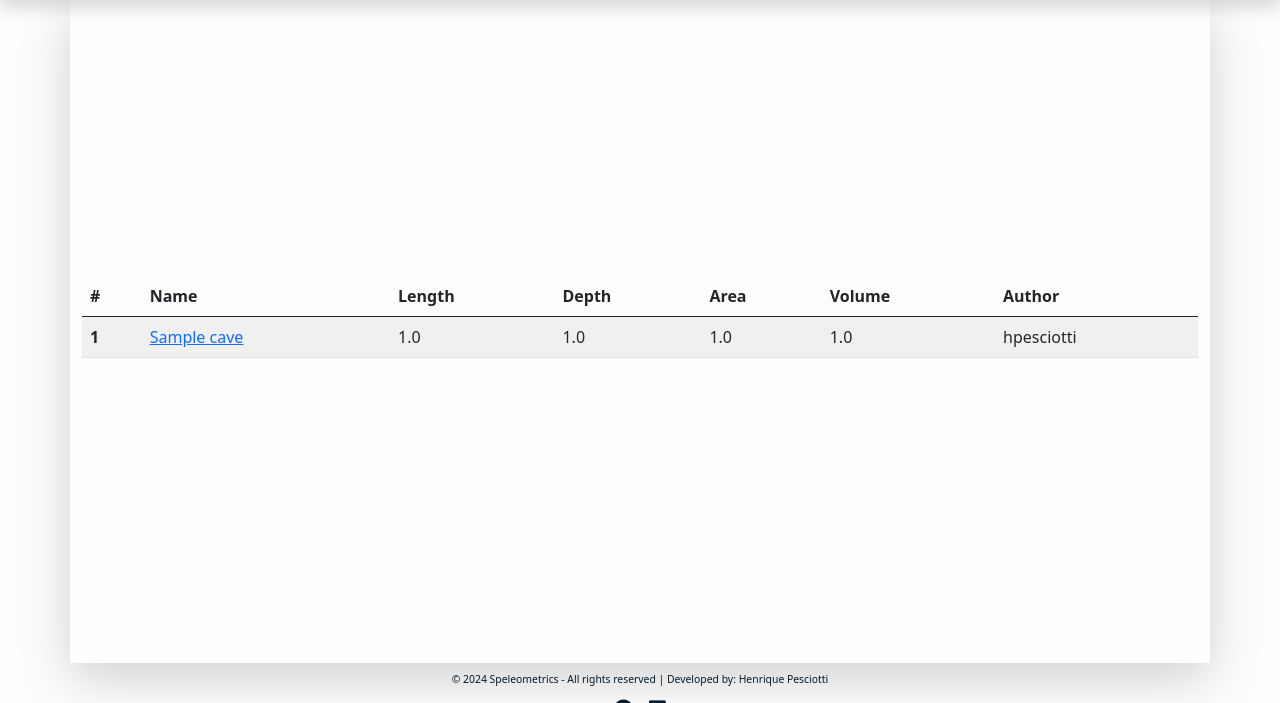
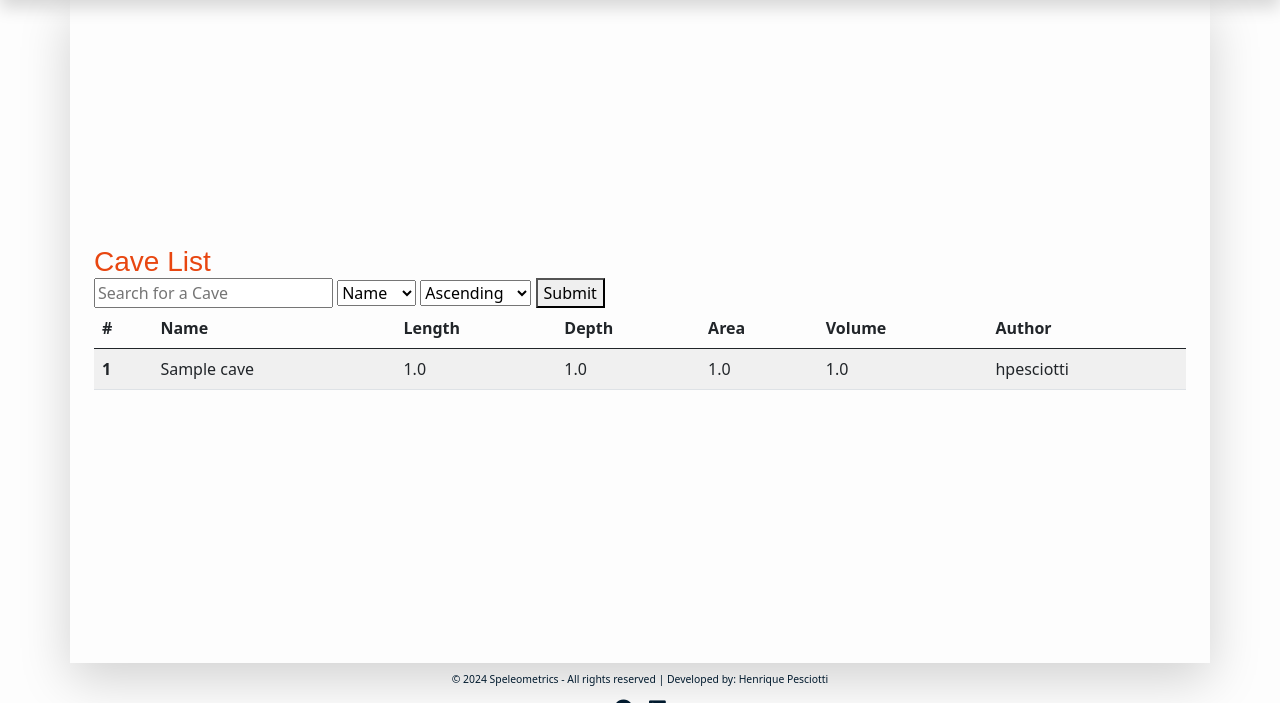
Before and after one commit to Code-Institute-Submissions/Speleometrics, a Django app: page / in a window 1280 px wide. Shown: the part 76-779 px from the top of the page. Run offline with Django 4.2, Linux system fonts and the light colour scheme; data comes from the database, SQL or seed files in the repository; tables that the repository leaves empty hold one stand-in row (values such as "Sample post"); parts of the project's set-up code (start-up, migrations or seed data) failed here and were passed over; some libraries are stand-ins or nearby versions.

Commit message:
feat: add filtering, sorting and ordering to search caves

```diff
--- a/caves/templates/cave/index.html
+++ b/caves/templates/cave/index.html
@@ -5,6 +5,31 @@
 <!-- index.html content starts here -->
 <div class="container-fluid m-auto">
     <div class="row">
+        <div class="col-12 md-8">
+            <h3 class="orange">Cave List</h3>
+
+            <!-- Search Bar -->
+            <form method="GET">
+                <input type="text" name="q" placeholder="Search for a Cave" value="{{ search_term }}">
+
+                <!-- Ordenação por campo -->
+                <select name="sort">
+                    <option value="cave_name" {% if "cave_name" in current_sorting %}selected{% endif %}>Name</option>
+                    <option value="length" {% if "length" in current_sorting %}selected{% endif %}>Length</option>
+                    <option value="depth" {% if "depth" in current_sorting %}selected{% endif %}>Depth</option>
+                    <option value="area" {% if "area" in current_sorting %}selected{% endif %}>Area</option>
+                    <option value="volume" {% if "volume" in current_sorting %}selected{% endif %}>Volume</option>
+                </select>
+
+                <!-- Direção da ordenação -->
+                <select name="direction">
+                    <option value="asc" {% if "asc" in current_sorting %}selected{% endif %}>Ascending</option>
+                    <option value="desc" {% if "desc" in current_sorting %}selected{% endif %}>Descending</option>
+                </select>
+
+                <button type="submit">Submit</button>
+            </form>
+
             <table class="table table-striped">
                 <thead>
                     <tr>
@@ -18,15 +43,19 @@
                     </tr>
                 </thead>
                 <tbody>
-                {% for cave in page_obj %}
+                    {% for cave in caves %}
                     <tr>
                         <th scope="row">{{ cave.id }}</th>
-                    <td><a href="{% url 'cave_page' cave_name=cave.cave_name %}" class="post-link">{{ cave.cave_name }}</a></td>
+                        <td>{{ cave.cave_name }}</td>
                         <td>{{ cave.length }}</td>
                         <td>{{ cave.depth }}</td>
                         <td>{{ cave.area }}</td>
                         <td>{{ cave.volume }}</td>
-                    <td>{{ cave.user }}</td>
+                        <td>{{ cave.user.username }}</td>
+                    </tr>
+                    {% empty %}
+                    <tr>
+                        <td colspan="7">No caves found.</td>
                     </tr>
                     {% endfor %}
                 </tbody>
@@ -35,28 +64,27 @@
             {% if is_paginated %}
             <nav aria-label="Page navigation">
                 <ul class="pagination justify-content-center">
-                {% if page_obj.has_previous %}
-                <li class="page-item">
-                    <a href="?page={{ page_obj.previous_page_number }}" class="page-link"> &laquo; PREV</a>
-                </li>
+                    <div class="pagination">
+                        <span class="step-links">
+                            {% if caves.has_previous %}
+                                <a href="?page={{ caves.previous_page_number }}&q={{ search_term }}&sort={{ current_sorting }}">Anterior</a>
                             {% endif %}
 
-                {% for num in page_obj.paginator.page_range %}
-                <li class="page-item {% if page_obj.number == num %}active{% endif %}">
-                    <a href="?page={{ num }}" class="page-link">{{ num }}</a>
-                </li>
-                {% endfor %}
+                            <span class="current">
+                                Página {{ caves.number }} de {{ caves.paginator.num_pages }}.
+                            </span>
 
-                {% if page_obj.has_next %}
-                <li class="page-item">
-                    <a href="?page={{ page_obj.next_page_number }}" class="page-link"> NEXT &raquo;</a>
-                </li>
+                            {% if caves.has_next %}
+                                <a href="?page={{ caves.next_page_number }}&q={{ search_term }}&sort={{ current_sorting }}">Próxima</a>
                             {% endif %}
+                        </span>
+                    </div>
                 </ul>
             </nav>
             {% endif %}
         </div>
     </div>
+</div>
 
 <!-- index.html content ends here -->
 {% endblock %}
--- a/caves/urls.py
+++ b/caves/urls.py
@@ -2,7 +2,7 @@ from . import views
 from django.urls import path
 
 urlpatterns = [
-    path('', views.cave_list_table, name='home'),
+    path('', views.search_caves, name='home'),
     path('cave/<str:cave_name>/', views.cave_page, name='cave_page'),
     path('cave/<str:cave_name>/edit/<str:username>', views.edit_cave, name='edit_cave'),
     path('cave/<str:cave_name>/delete/<str:username>', views.delete_cave, name='delete_cave'),
--- a/caves/views.py
+++ b/caves/views.py
@@ -1,25 +1,53 @@
 from django.core.paginator import Paginator
+from django.db.models import Q
+from django.db.models.functions import Lower
 from django.shortcuts import render, get_object_or_404, redirect
 from django.contrib.auth.decorators import login_required
 from django.http import HttpResponseForbidden
 from profiles.models import Profile
 from .models import Cave
-from caves.forms import CaveForm
+from .forms import CaveForm
 
-def cave_list_table(request):
+
+def search_caves(request):
     """
-    Retuns all caves in a paginated view
+    Returns caves according to sorting queries in a paginated view.
+    Inspired by shop k-beauty developed by Joy Zadan.
     """
-    cave_list = Cave.objects.all()
-    paginate_by = Paginator(cave_list, 50)
+    caves = Cave.objects.all()
+    query = request.GET.get('q', '')
+    sortkey = request.GET.get('sort', 'cave_name')
+    direction = request.GET.get('direction', 'asc')
 
+    # Filtering
+    if query:
+        caves = caves.filter(
+            Q(cave_name__icontains=query) | Q(description__icontains=query))
+
+    # Sorting
+    if sortkey in ['cave_name', 'user', 'length', 'depth', 'area', 'volume']:
+        if sortkey == 'cave_name':
+            caves = caves.annotate(
+                lower_cave_name=Lower(
+                    'cave_name')).order_by('lower_cave_name')
+        elif sortkey == 'user':
+            caves = caves.order_by('user__username')
+        else:
+            caves = caves.order_by(sortkey)
+
+    # Sort Asceding or Descending order
+    if direction == 'desc':
+        caves = caves.order_by('-' + sortkey)
+
+    # Pagination
+    paginator = Paginator(caves, 20)
     page_number = request.GET.get('page')
-    page_obj = paginate_by.get_page(page_number)
+    page_caves = paginator.get_page(page_number)
 
     context = {
-        'page_obj': page_obj,
-        'is_paginated': paginate_by.num_pages > 1,
-    }
+        'caves': page_caves,
+        'search_term': query,
+        'current_sorting': f"{sortkey}_{direction}"}
 
     return render(request, 'cave/index.html', context)
 
@@ -49,8 +77,8 @@ def add_cave(request, username):
         if form.is_valid():
             cave = form.save(commit=False)
             cave.user = request.user
-            """if cave relevance was not surveyed legislation states
-             that relevance factor has to be considered maximum."""
+            # if cave relevance was not surveyed legislation states
+            # that relevance factor has to be considered maximum.
             if cave.relevance_surveyed == 1:
                 cave.relevance_factor = 0
             cave.save()
@@ -73,7 +101,6 @@ def edit_cave(request, username, cave_name):
             form = CaveForm(request.POST, request.FILES, instance=cave)
             if form.is_valid():
                 cave = form.save(commit=False)
-                cave.user = request.user or superusers
                 if cave.relevance_surveyed == 1:
                     cave.relevance_factor = 0
                 cave.save()
```
Lines whose indentation alone changed are shown as unchanged.
